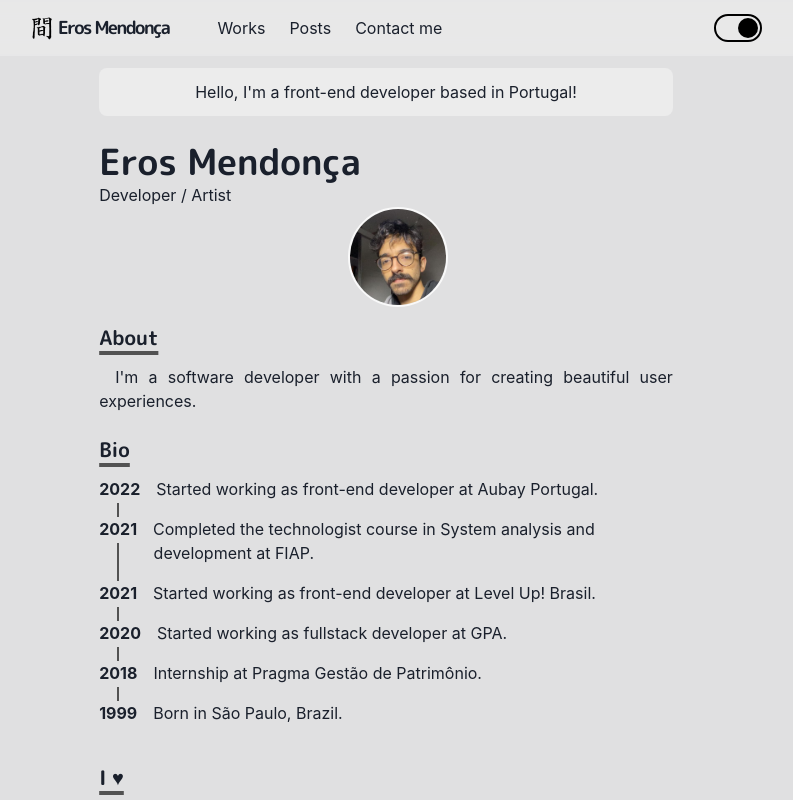
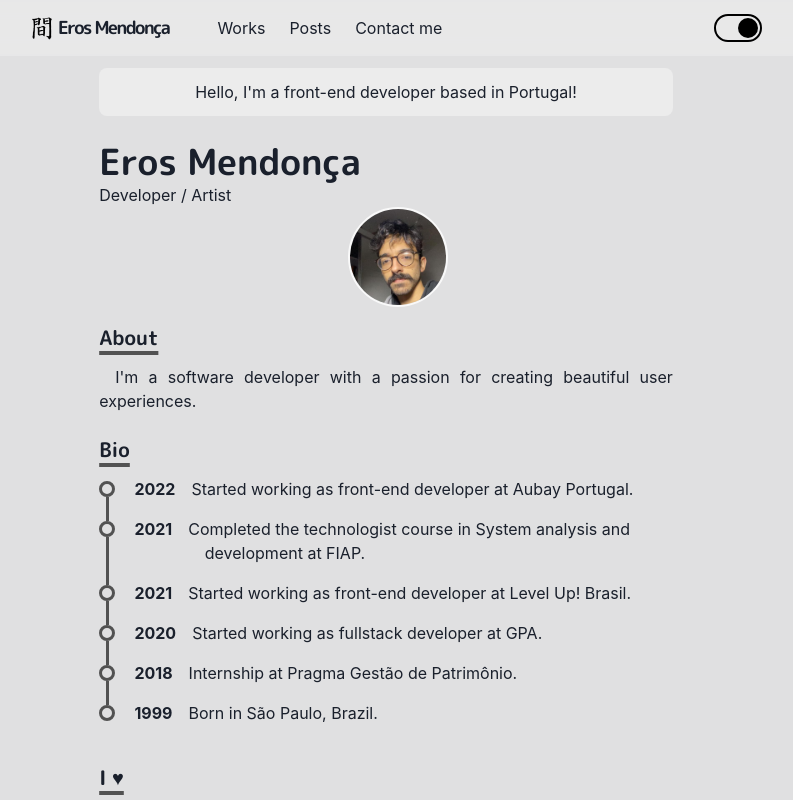
Before and after one commit to Eros0104/portfolio, a Next.js app: page / in a window 1280 px wide. Shown: the top 800 px of the page, without its empty margins (254-1047 px from the left). Built offline with nearby package versions, Linux system fonts and the light colour scheme.

Commit message:
feat: timeline update

```diff
--- a/src/components/bio.tsx
+++ b/src/components/bio.tsx
@@ -1,26 +1,51 @@
 import { Box } from '@chakra-ui/react';
 import styled from '@emotion/styled';
 
+const bulletSize = '1rem';
+const bulletTop = '0.25rem';
+
+const lineWidth = '0.2rem';
+const lineTop = `calc(${bulletSize} + ${bulletTop})`;
+const lineLeft = `calc((${bulletSize} / 2) - (${lineWidth} / 2))`;
+const lineBottom = `-${bulletTop}`;
+
 export const BioSection = styled(Box)`
-  padding-left: 3.4em;
-  text-indent: -3.4em;
+  padding-left: 6.6rem;
+  text-indent: -4.4rem;
   padding-bottom: 1rem;
   position: relative;
 
+  :before {
+    content: '';
+    width: ${lineWidth};
+    background-color: #525252;
+    position: absolute;
+    left: ${lineLeft};
+    top: ${lineTop};
+    bottom: ${lineBottom};
+  }
+
+  :last-child:before {
+    display: none;
+  }
+
   :after {
     content: '';
-    width: 0;
-    border: 0.1rem solid #525252;
+    width: ${bulletSize};
+    height: ${bulletSize};
+    border-radius: 100%;
+    border: ${lineWidth} solid #525252;
     position: absolute;
-    left: 1.1rem;
-    top: 1.6rem;
-    bottom: 0;
-  }
-
-  :last-child:after {
-    display: none;
+    top: ${bulletTop};
+    left: 0;
   }
 `;
+
+// mask-image: radial-gradient(
+// circle at 50% 50%,
+// rgba(0, 0, 0, 0) 49%,
+// rgba(0, 0, 0, 1) 50%
+// );
 
 export const BioYear = styled.span`
   font-weight: bold;
--- a/src/styles/colors.ts
+++ b/src/styles/colors.ts
@@ -5,7 +5,7 @@ const colors = {
   },
   light: {
     bg: '#e0e0e1',
-    primary: '#48c1c3',
+    primary: '#028090',
   },
 };
 
```
